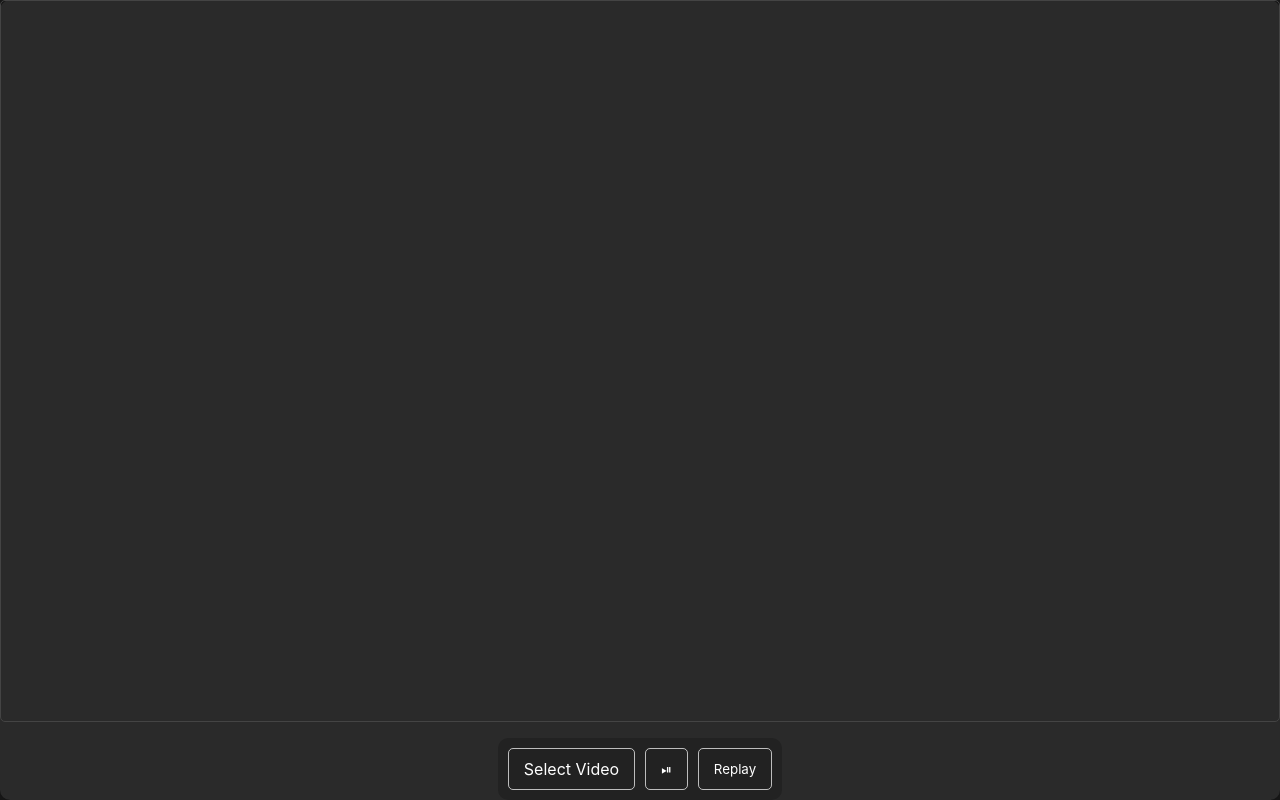
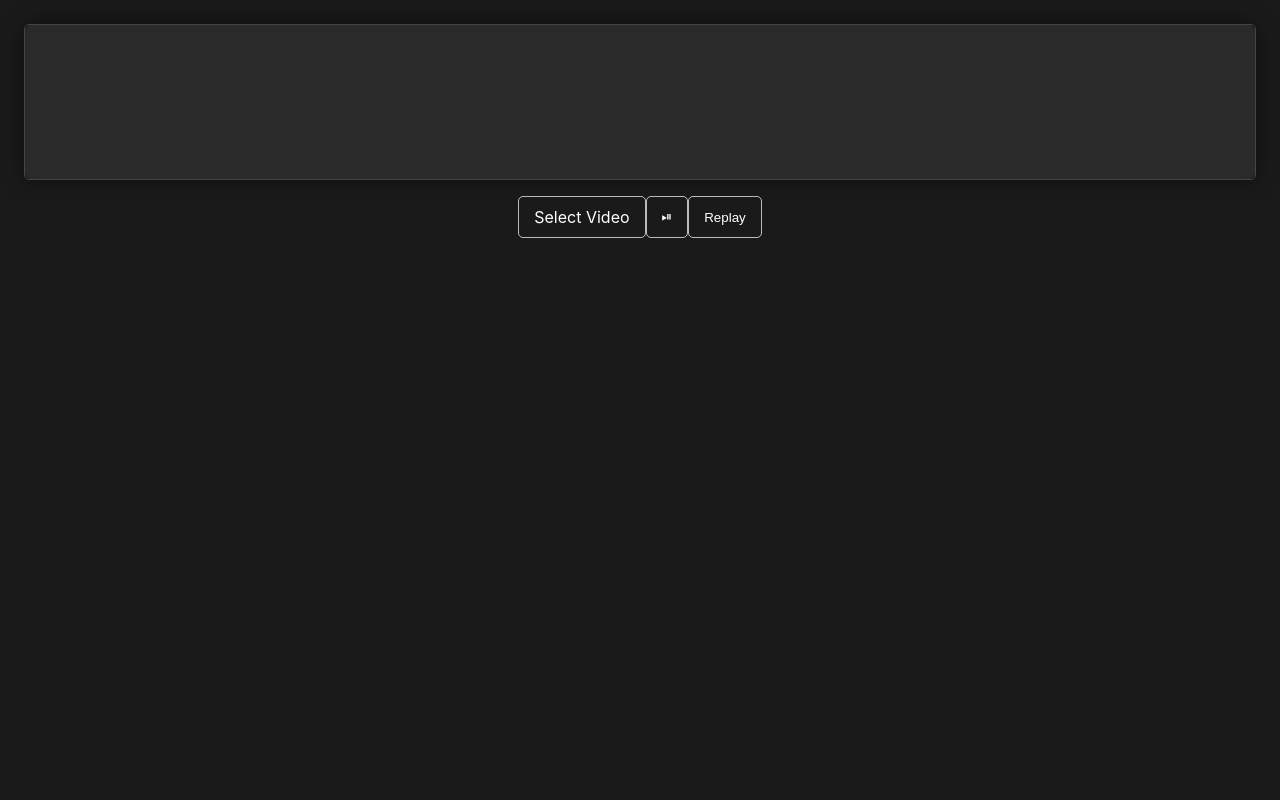
Before and after one commit to caymand/web-image, a React (Vite) app: page / in a window 1280 px wide. Built offline with nearby package versions, Linux system fonts and the light colour scheme.

Commit message:
Understand my own styling

```diff
--- a/src/App.tsx
+++ b/src/App.tsx
@@ -5,8 +5,10 @@ import { DrawingSurface } from './DrawingSurface';
 
 function App() {
   return (
-    <div id="container" >
-      <DrawingSurface />
+    <div id="app">
+      <div id="container" >
+        <DrawingSurface />
+      </div>
       <div className={styles.controlsContainer}>
         <SelectVideo />
         <PlayPause />
--- a/src/controls.module.css
+++ b/src/controls.module.css
@@ -1,20 +1,19 @@
 .controlsContainer {
   display: flex;
-  gap: 10px;
-  padding: 10px;
-  background-color: rgba(0, 0, 0, 0.2);
+  justify-content: center;
   border-radius: 10px;
 }
 
 .button {
   background-color: transparent;
   color: white;
+
   padding: 10px 15px;
   border-radius: 5px;
+
   cursor: pointer;
   transition: background-color 0.3s;
   border: 1px solid rgba(255, 255, 255, 0.7);
-  font-family: inherit;
 }
 
 .button:hover {
--- a/src/style.css
+++ b/src/style.css
@@ -6,29 +6,20 @@ body {
   background-color: #1a1a1a;
   color: #fff;
   font-family: -apple-system, BlinkMacSystemFont, 'Segoe UI', Roboto, Helvetica, Arial, sans-serif;
-  height: 100vh;
-  margin: 0;
 }
 
 #container {
-  position: relative;
-  display: flex;
-  flex-direction: column;
-  align-items: center;
-  gap: 1rem;
+  margin: 1em;;
   background-color: #2a2a2a;
   border-radius: 10px;
   box-shadow: 0 0 20px rgba(0, 0, 0, 0.5);
+}
 
-  height: 100vh;
-  width: 100vw
+#app {
+    display: flex;
+    flex-direction: column;
 }
 
 input[type="file"] {
   display: none;
 }
-
-
-label:hover, button:hover {
-  background-color: #0056b3;
-}
```
